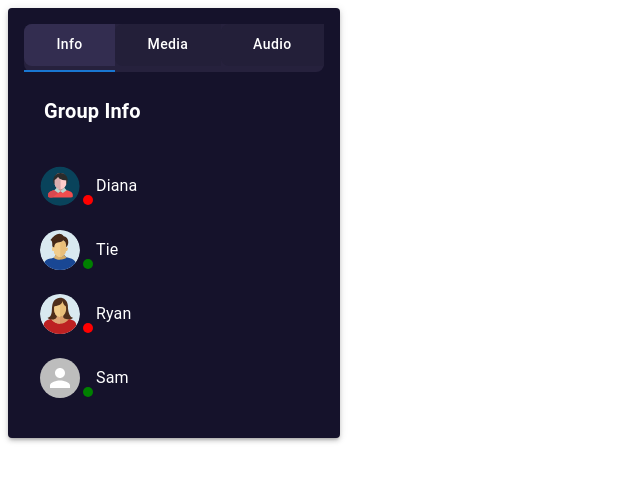
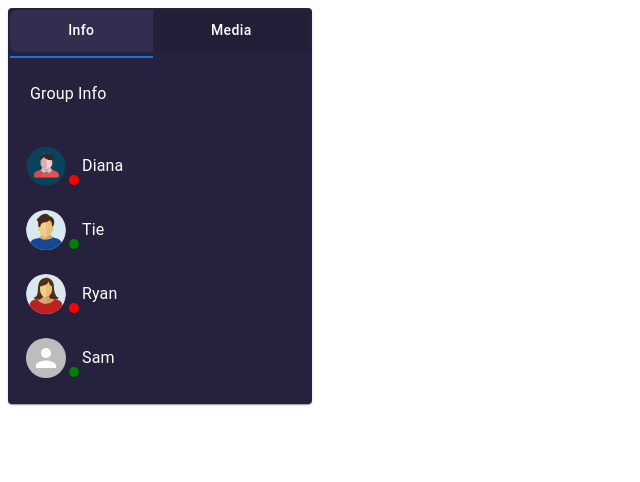
Before and after one commit to xmivte/aurora-chat-frontend, a React (Vite) app: page / in a window 1280 px wide. Shown: the top 482 px of the page, without its empty margins (0-640 px from the left). Built offline with nearby package versions, Linux system fonts and the light colour scheme.

Commit message:
ESFFF2-17, fixed issues with the code

```diff
--- a/src/HomePage.tsx
+++ b/src/HomePage.tsx
@@ -1,4 +1,4 @@
-import SideBarComponent, { type MembersInfo} from "./sidebar/SideBarComponent";
+import SideBarComponent, { type MembersInfo} from "./sidebar/ChatSideBar";
 import firstUser from './assets/firstUser.svg'
 import secondUser from './assets/secondUser.svg'
 import thirdUser from './assets/thirdUser.svg'
--- /dev/null
+++ b/src/sidebar/ChatSideBar.tsx
@@ -0,0 +1,45 @@
+import { Paper, List } from '@mui/material';
+import ListItemText from '@mui/material/ListItemText';
+
+import TabsComponent from './TabComponent';
+import UserProfileComponent from './UserProfileComponent';
+
+export type MembersInfo = {
+    url: string;
+    online: boolean;
+    username: string;
+}
+
+export type SideBarProps = {
+    members: MembersInfo[]
+}
+
+const PaperStyling = {
+    'backgroundColor': 'rgb(38, 33, 61)',
+    padding: '2px',
+    width: '300px',
+    color: 'white',
+}
+
+const ListTextStyling = {
+    padding: '20px',
+}
+
+const ChatSideBar = ({ members }: SideBarProps) =>  {
+    const tabs = ['Info', 'Media']
+
+    return (
+        <Paper sx={PaperStyling}>
+            <TabsComponent items={tabs}/>
+            <ListItemText primary="Group Info" sx={ListTextStyling}/>
+
+            <List>
+                {members.map((member, i) => {
+                    return <UserProfileComponent key={i} {...member}/>
+                })}
+            </List>
+        </Paper>
+    );
+}
+
+export default ChatSideBar;
--- a/src/sidebar/SideBarComponent.tsx
+++ /dev/null
@@ -1,45 +0,0 @@
-import { Paper, List } from '@mui/material';
-import ListItemText from '@mui/material/ListItemText';
-
-import TabsComponent from './TabComponent';
-import UserProfileComponent from './UserProfileComponent';
-
-export type MembersInfo = {
-    url: string;
-    online: boolean;
-    username: string;
-}
-
-export type SideBarProps = {
-    members: MembersInfo[]
-}
-
-function SideBarComponent({ members }: SideBarProps) {
-    return (
-        <Paper sx={{ backgroundColor: 'rgb(21, 18, 43)', p: 2, width: 300 }} elevation={3}>
-
-            <TabsComponent items={['Info', 'Media', 'Audio']}/>
-
-            <ListItemText
-                primary="Group Info"
-                sx={{ padding: '20px' }}
-                slotProps={{
-                    primary: {
-                        sx: {
-                            fontWeight: 'bold',
-                            fontSize: '20px',
-                            color: 'white',
-                        },
-                    },
-                }}/>
-
-            <List>
-                {members.map((member, i) => {
-                    return <UserProfileComponent key={i} {...member}/>
-                })}
-            </List>
-        </Paper>
-    );
-}
-
-export default SideBarComponent;
--- a/src/sidebar/TabComponent.tsx
+++ b/src/sidebar/TabComponent.tsx
@@ -10,27 +10,44 @@ export type TabsComponentProps = {
     items: string[]
 }
 
-function TabsComponent({items}: TabsComponentProps) {
-    const [value, setValue] = useState<string>('Info');
-    const TABS_BG_COLOR = 'rgb(38, 33, 61)';
+const BoxStyling = {
+    width: '100%',
+    bgcolor: 'rgb(38, 33, 61)',
+    borderRadius: 2
+}
+
+const TabStyling = {
+    flexGrow: 1,
+    textTransform: 'none',
+    minHeight: 0,
+    bgcolor: 'rgb(35, 31, 57)',
+    borderRadius: '8px 0 0 8px',
+    color: 'white',
+}
+
+const ActiveTabStyling = {
+    color: 'white',
+    bgcolor: 'rgb(51, 45, 80)'
+}
+
+const ChatSidebarTabs = ({items}: TabsComponentProps) => {
+    const [value, setValue] = useState<string>(items[0]);
 
     return (
-        <Box sx={{ width: '100%', bgcolor: TABS_BG_COLOR, borderRadius: 2 }}>
+        <Box sx={BoxStyling}>
             <Tabs
                 value={value}
                 onChange={(_, newValue) => setValue(newValue)}
                 visibleScrollbar={false}>
                     {items.map((tabsName, i) => {
-                        return <TabComponent key={i} value={tabsName} />
+                        return <ChatSideBarTab key={i} value={tabsName} />
                     })}
             </Tabs>
         </Box>
     )
 }
 
-function TabComponent({value, key, ...props}: TabProps){
-    const ACTIVE_TAB_COLOR = 'rgb(51, 45, 80)';
-    const INACTIVE_TAB_COLOR = 'rgb(35, 31, 57)';
+const ChatSideBarTab= ({value, key, ...props}: TabProps) => {
     return (
         <Tab
             {...props}
@@ -38,18 +55,12 @@ function TabComponent({value, key, ...props}: TabProps){
             value={value}
             label={value}
             sx={{
-                flexGrow: 1,
-                textTransform: 'none',
-                minHeight: 0,
-                bgcolor: INACTIVE_TAB_COLOR,
-                borderRadius: '8px 0 0 8px',
-                color: 'white',
+                ...TabStyling,
                 '&.Mui-selected': {
-                    color: 'white',
-                    bgcolor: ACTIVE_TAB_COLOR
-                }
-            }}/>
+                    ...ActiveTabStyling,
+                }}
+            }/>
     )
 }
 
-export default TabsComponent;
+export default ChatSidebarTabs;
--- a/src/sidebar/UserProfileComponent.tsx
+++ b/src/sidebar/UserProfileComponent.tsx
@@ -1,19 +1,33 @@
-import { ListItem, Badge, ListItemAvatar, ListItemText, Avatar } from "@mui/material";
-import { MembersInfo } from "./SideBarComponent";
+import { ListItem, Badge, ListItemAvatar, ListItemText, Avatar, BadgeProps } from "@mui/material";
+import { MembersInfo } from "./ChatSideBar";
 
-function UserProfileComponent({username, online, url} : MembersInfo) {
+const ListItemStyling = {
+    color: 'white',
+    mb: 1,
+}
+
+const OnlineIndicatorPositionStyling: BadgeProps['anchorOrigin'] = {
+    vertical: 'bottom',
+    horizontal: 'right'
+}
+
+const OnlineIndicatorFormStyling = {
+    width: 10,
+    height: 10,
+    borderRadius: '50%',
+}
+
+const ChatUsersProfile = ({username, online, url} : MembersInfo) => {
     return (
-        <ListItem sx={{ color: 'white', mb: 1 }}>
+        <ListItem sx={ListItemStyling}>
             <Badge
                 overlap="circular"
-                anchorOrigin={{ vertical: 'bottom', horizontal: 'right' }}
+                anchorOrigin={OnlineIndicatorPositionStyling}
                 variant="dot"
                 sx={{
                     '& .MuiBadge-badge': {
+                        ...OnlineIndicatorFormStyling,
                         backgroundColor: online ? 'green' : 'red',
-                        width: 10,
-                        height: 10,
-                        borderRadius: '50%',
                     },
                 }}
             >
@@ -26,4 +40,4 @@ function UserProfileComponent({username, online, url} : MembersInfo) {
     )
 }
 
-export default UserProfileComponent;
+export default ChatUsersProfile;
```
